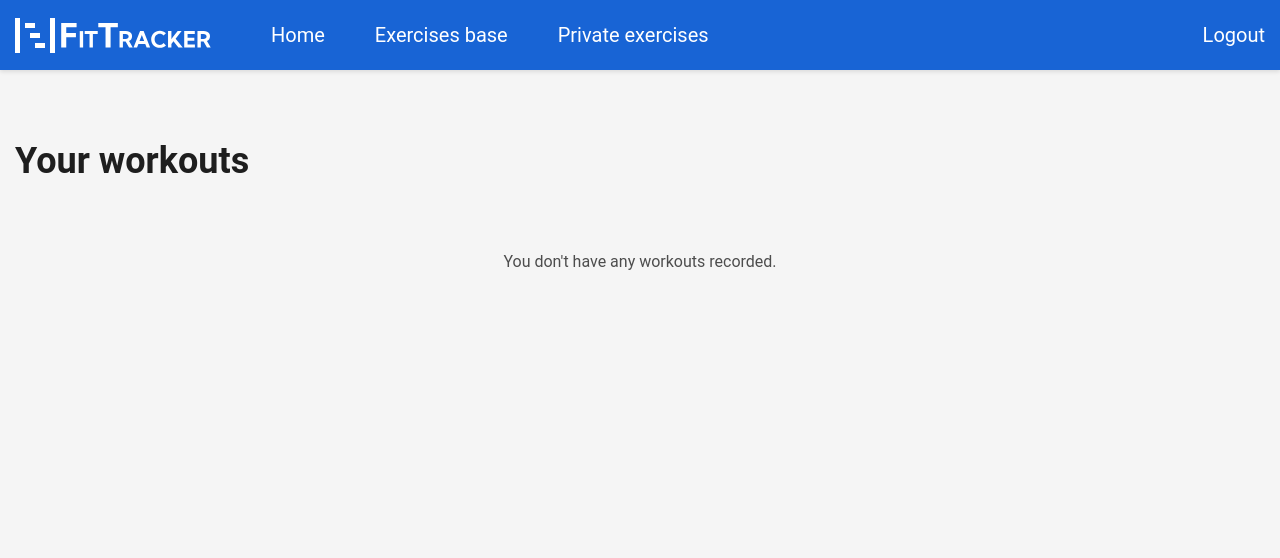
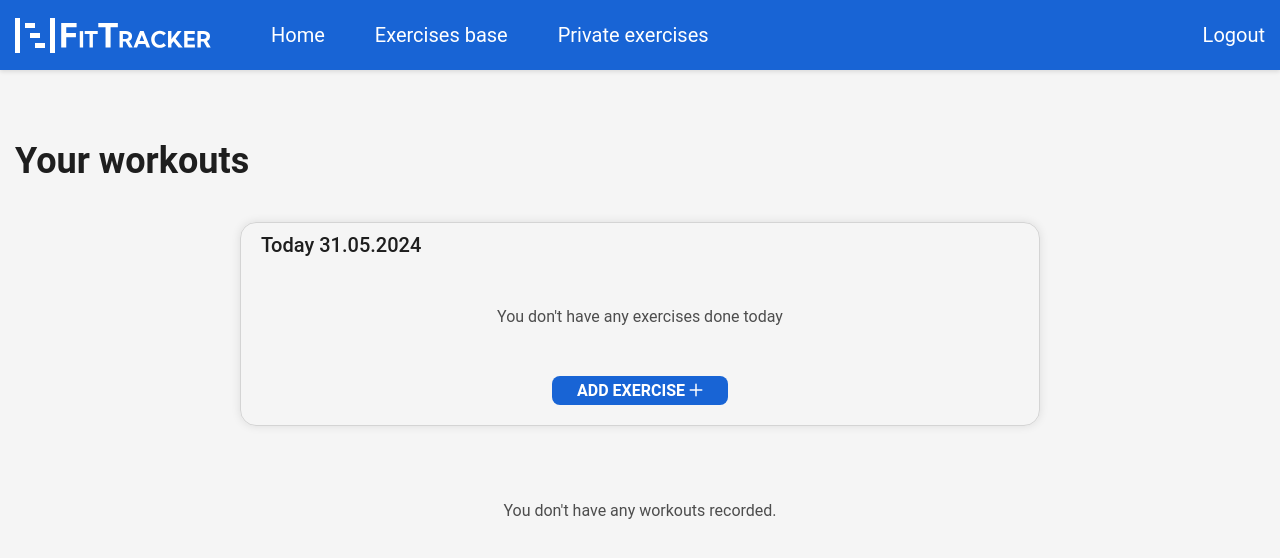
Before and after one commit to mnogiec/wdpai-fitplanner, a PHP site: page / in a window 1280 px wide. Shown: the top 558 px of the page. Run offline with PHP 8.4, Linux system fonts and the light colour scheme; the visitor is signed in with stand-in values (Sample User, id 1); data that the repository does not hold is empty; some libraries are stand-ins or nearby versions.

Commit message:
Sort workouts by date and handle today box

```diff
--- a/public/views/workouts.php
+++ b/public/views/workouts.php
@@ -20,10 +20,34 @@
     <div class="workouts-container">
       <h1 class="text-4xl font-bold">Your workouts</h1>
       <div class="workouts-days-wrapper">
+        <?php
+        $today = date('Y-m-d');
+        $todayFormatted = date('j.m.Y');
+        ?>
+
+        <?php if (empty($days) || !isset($days[$today])): ?>
+          <div class="workouts-day-box">
+            <p class="font-medium text-xl">Today <?php echo $todayFormatted; ?></p>
+
+            <div class="workouts-units-wrapper">
+              <p class="workouts-not-found text-gray text-center">You don't have any exercises done today</p>
+            </div>
+
+            <div class="workouts-manage-wrapper">
+              <button type="button" class="btn" id="manageWorkoutBtn">
+                Add exercise
+                <i class="fa-solid fa-plus"></i>
+              </button>
+            </div>
+          </div>
+        <?php endif; ?>
+
         <?php if ($days): ?>
           <?php foreach ($days as $date => $exercises): ?>
             <div class="workouts-day-box">
-              <p class="font-medium text-xl"><?php echo date('l j.m.Y', strtotime($date)); ?></p>
+              <p class="font-medium text-xl">
+                <?php echo $date === $today ? "Today " . date('j.m.Y') : date('l j.m.Y', strtotime($date)); ?>
+              </p>
 
               <div class="workouts-units-wrapper">
                 <?php if (empty($exercises)): ?>
@@ -31,19 +55,18 @@
                 <?php else: ?>
                   <?php foreach ($exercises as $exercise): ?>
                     <div class="workouts-unit">
-                      <img src="<?php echo htmlspecialchars($exercise->getExercise()->getImageUrl()) ?>" alt="Exercise image"
-                        class="workouts-image" />
+                      <img src="https://hips.hearstapps.com/hmg-prod/images/core-workouts-at-home-1666192539.png"
+                        alt="Exercise image" class="workouts-image" />
                       <div class="workouts-text">
                         <p class="font-medium text-lg">
-                          <?php echo htmlspecialchars($exercise->getExercise()->getName()); ?>
+                          <?php echo $exercise->getExerciseId(); // Replace with actual exercise name ?>
                         </p>
                         <div class="workouts-details">
-                          <p class="text-gray workouts-info">Sets: <?php echo htmlspecialchars($exercise->getSets()); ?></p>
-                          <p class="text-gray workouts-info">Reps: <?php echo htmlspecialchars($exercise->getReps()); ?></p>
-                          <p class="text-gray workouts-info">Weight: <?php echo htmlspecialchars($exercise->getWeight()); ?>kg
-                          </p>
+                          <p class="text-gray workouts-info">Sets: <?php echo $exercise->getSets(); ?></p>
+                          <p class="text-gray workouts-info">Reps: <?php echo $exercise->getReps(); ?></p>
+                          <p class="text-gray workouts-info">Weight: <?php echo $exercise->getWeight(); ?>kg</p>
                           <p class="text-gray workouts-info workouts-info--long">Volume:
-                            <?php echo htmlspecialchars($exercise->getSets() * $exercise->getReps() * $exercise->getWeight()); ?>kg
+                            <?php echo $exercise->getSets() * $exercise->getReps() * $exercise->getWeight(); ?>kg
                           </p>
                         </div>
                       </div>
@@ -67,133 +90,6 @@
     </div>
   </main>
 
-  <!-- <main class="main">
-    <div class="workouts-container">
-      <h1 class="text-4xl font-bold">Your workouts</h1>
-      <div class="workouts-days-wrapper">
-        <div class="workouts-day-box">
-          <p class="font-medium text-xl">Today 7.04.2024</p>
-
-          <div class="workouts-units-wrapper">
-            <p class="workouts-not-found text-gray text-center">You don't have any exercises done today</p>
-          </div>
-
-          <div class="workouts-manage-wrapper">
-            <button type="button" class="btn" id="manageWorkoutBtn">
-              Add exercise
-              <i class="fa-solid fa-plus"></i>
-            </button>
-          </div>
-        </div>
-        <div class="workouts-day-box">
-          <p class="font-medium text-xl">Friday 5.04.2024</p>
-
-          <div class="workouts-units-wrapper">
-            <div class="workouts-unit">
-              <img src="https://hips.hearstapps.com/hmg-prod/images/core-workouts-at-home-1666192539.png" alt="Running"
-                class="workouts-image" />
-              <div class="workouts-text">
-                <p class="font-medium text-lg">Bench press</p>
-                <div class="workouts-details">
-                  <p class="text-gray workouts-info">Sets: 4</p>
-                  <p class="text-gray workouts-info">Reps: 10</p>
-                  <p class="text-gray workouts-info">Weight: 85kg</p>
-                  <p class="text-gray workouts-info workouts-info--long">Volume: 3400kg</p>
-                </div>
-              </div>
-            </div>
-            <div class="workouts-unit">
-              <img src="https://hips.hearstapps.com/hmg-prod/images/core-workouts-at-home-1666192539.png" alt="Running"
-                class="workouts-image" />
-              <div class="workouts-text">
-                <p class="font-medium text-lg">Bench press</p>
-                <div class="workouts-details">
-                  <p class="text-gray workouts-info">Sets: 4</p>
-                  <p class="text-gray workouts-info">Reps: 10</p>
-                  <p class="text-gray workouts-info">Weight: 85kg</p>
-                  <p class="text-gray workouts-info workouts-info--long">Volume: 3400kg</p>
-                </div>
-              </div>
-            </div>
-            <div class="workouts-unit">
-              <img src="https://hips.hearstapps.com/hmg-prod/images/core-workouts-at-home-1666192539.png" alt="Running"
-                class="workouts-image" />
-              <div class="workouts-text">
-                <p class="font-medium text-lg">Bench press</p>
-                <div class="workouts-details">
-                  <p class="text-gray workouts-info">Sets: 4</p>
-                  <p class="text-gray workouts-info">Reps: 10</p>
-                  <p class="text-gray workouts-info">Weight: 85kg</p>
-                  <p class="text-gray workouts-info workouts-info--long">Volume: 3400kg</p>
-                </div>
-              </div>
-            </div>
-          </div>
-
-          <div class="workouts-manage-wrapper">
-            <button type="button" class="btn" id="manageWorkoutBtn">
-              Manage this day
-              <i class="fa-solid fa-plus"></i>
-            </button>
-          </div>
-        </div>
-
-        <div class="workouts-day-box">
-          <p class="font-medium text-xl">Wednesday 3.04.2024</p>
-
-          <div class="workouts-units-wrapper">
-            <div class="workouts-unit">
-              <img src="https://hips.hearstapps.com/hmg-prod/images/core-workouts-at-home-1666192539.png" alt="Running"
-                class="workouts-image" />
-              <div class="workouts-text">
-                <p class="font-medium text-lg">Bench press</p>
-                <div class="workouts-details">
-                  <p class="text-gray workouts-info">Sets: 4</p>
-                  <p class="text-gray workouts-info">Reps: 10</p>
-                  <p class="text-gray workouts-info">Weight: 85kg</p>
-                  <p class="text-gray workouts-info workouts-info--long">Volume: 3400kg</p>
-                </div>
-              </div>
-            </div>
-            <div class="workouts-unit">
-              <img src="https://hips.hearstapps.com/hmg-prod/images/core-workouts-at-home-1666192539.png" alt="Running"
-                class="workouts-image" />
-              <div class="workouts-text">
-                <p class="font-medium text-lg">Bench press</p>
-                <div class="workouts-details">
-                  <p class="text-gray workouts-info">Sets: 4</p>
-                  <p class="text-gray workouts-info">Reps: 10</p>
-                  <p class="text-gray workouts-info">Weight: 85kg</p>
-                  <p class="text-gray workouts-info workouts-info--long">Volume: 3400kg</p>
-                </div>
-              </div>
-            </div>
-            <div class="workouts-unit">
-              <img src="https://hips.hearstapps.com/hmg-prod/images/core-workouts-at-home-1666192539.png" alt="Running"
-                class="workouts-image" />
-              <div class="workouts-text">
-                <p class="font-medium text-lg">Bench press</p>
-                <div class="workouts-details">
-                  <p class="text-gray workouts-info">Sets: 4</p>
-                  <p class="text-gray workouts-info">Reps: 10</p>
-                  <p class="text-gray workouts-info">Weight: 85kg</p>
-                  <p class="text-gray workouts-info workouts-info--long">Volume: 3400kg</p>
-                </div>
-              </div>
-            </div>
-          </div>
-
-          <div class="workouts-manage-wrapper">
-            <button type="button" class="btn" id="manageWorkoutBtn">
-              Manage this day
-              <i class="fa-solid fa-plus"></i>
-            </button>
-          </div>
-        </div>
-      </div>
-    </div>
-  </main> -->
-
   <script src="public/scripts/workouts.js"></script>
 </body>
 
--- a/src/repository/WorkoutRepository.php
+++ b/src/repository/WorkoutRepository.php
@@ -16,6 +16,7 @@ class WorkoutRepository extends Repository
         JOIN workout_exercises we ON wd.id = we.workout_day_id
         JOIN exercises e ON e.id = we.exercise_id
         WHERE wd.user_id = :userId
+        ORDER BY wd.date DESC
     ');
 
     $query->bindParam(':userId', $userId, PDO::PARAM_INT);
```
